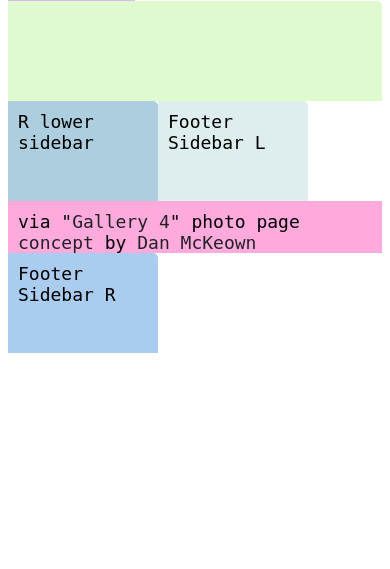
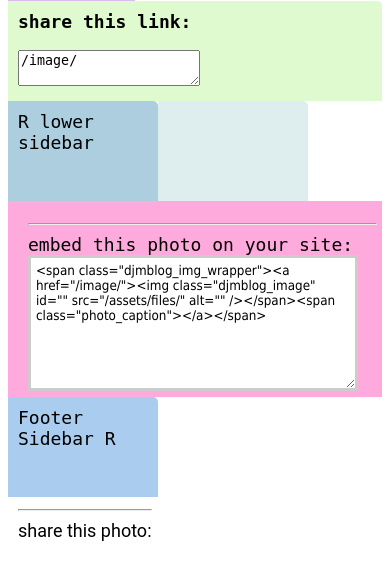
Before and after one commit to pacificpelican/gallery4, a CodeIgniter app: the page made by application/views/flickrs_photo_view.php in a window 390 px wide. Shown: the part 881-1450 px from the top of the page. Before the commit the page ends 1234 px from the top, so only its background shows below. Run offline with CodeIgniter, Linux system fonts and the light colour scheme; data that the repository does not hold is empty; some libraries are stand-ins or nearby versions.

Commit message:
update photo perma-link page with new placement of caption &c.

```diff
--- a/application/views/flickrs_photo_view.php
+++ b/application/views/flickrs_photo_view.php
@@ -144,22 +144,60 @@ div.ACE {
   background-color: #ACE
 }
 </style>
+<style>
+	textarea#sharing {
+		width: 90%;
+		height: 120px;
+		border: 3px solid #cccccc;
+		padding: 5px;
+		font-family: Tahoma, sans-serif;
+		background-position: bottom right;
+		background-repeat: no-repeat;
+	}
+	</style>
+	<script>window.twttr = (function(d, s, id) {
+	  var js, fjs = d.getElementsByTagName(s)[0],
+	    t = window.twttr || {};
+	  if (d.getElementById(id)) return t;
+	  js = d.createElement(s);
+	  js.id = id;
+	  js.src = "https://platform.twitter.com/widgets.js";
+	  fjs.parentNode.insertBefore(js, fjs);
+
+	  t._e = [];
+	  t.ready = function(f) {
+	    t._e.push(f);
+	  };
+
+	  return t;
+	}(document, "script", "twitter-wjs"));
+	</script>
 
 <body ng-app>
 	<div class="container">
 		<div class="L-upper-sidebar extra">
-			<main class="content">L upper sidebar</main>
+			<main class="content">
+				<p class="img_caption">
+					<span class="photo_caption"><?= $photo_title ?></a></span>
+				</p>
+			</main>
 		</div>
 		<div id="pcontent" class="midHeader">
 			<main class="content">
-			SITE TITLE
+			<h2><?= SITE_NAME ?></h2>
 			</main>
 		</div>
 		<div class="BED extra">
-			<main class="content"><a href="/gallery">admin</a></main>
+			<main class="content"><a href="/album">admin</a></main>
 		</div>
 		<div class="BEDDED middleRow">
-			<main class="content">L Mid Sidebar</main>
+			<main class="content">
+			<p>
+				<a class="twitter-share-button" href="https://twitter.com/intent/tweet?text=<?= $photo_title ?>" data-size="medium">
+					Share on Twitter
+				</a>
+			</p>
+			</main>
 		</div>
 		<div id="pcontent-below" class="mainPhotoArea extra">
 			<main class="content">
@@ -176,21 +214,54 @@ div.ACE {
 
 		<div id="pcontent-below-2" class="DEFACE extra">
 			<main class="content extra">
-				<p class="img_caption">
-					<span class="photo_caption"><?= $photo_title ?></a></span>
-				</p>
+				<b>share this link:</b>
+				<p>
+		<textarea id="one_link"><? echo SITE_URL . "/image/" . $file_name ?></textarea>
+	</p>
 			</main>
 		</div>
 		<div class="ACCEDE extra">
 			<main class="content">R lower sidebar</main>
 		</div>
-			<div class="DEEDED extra">
-			<main class="content">Footer Sidebar L</main>
+		<div class="DEEDED extra">
+			<main class="content">
+
+			</main>
 		</div>
 		<div class="FAD" id="lowFooter">
-			<main class="content">via "<a href="http://gallery4.pacificio.com">Gallery 4</a>" photo page <a href="https://codepen.io/pacificpelican/pen/RgvboZ">concept</a> by <a href="http://danmckeown.info">Dan McKeown</a></footer></main>
+			<main class="content">
+				<div id="blog_skyline_area_111a" class="aside col-md-4 medium-3 small-11 columns">
+					<hr />
+					<h7>embed this photo on your site:</h7>
+					<textarea id="sharing"><span class="djmblog_img_wrapper"><a href="<? echo SITE_URL . "/image/" . $file_name ?>"><img class="djmblog_image" id="<?= $photo_title ?>" src="<? echo SITE_URL . GALLERYS_FILE_URL . $file_name ?>" alt="<?= $photo_title ?>" /></span><span class="photo_caption"><?= $photo_title ?></a></span></textarea>
+				</div>
+			</main>
 		</div>
 		<div class="ACE extra">
 			<main class="content">Footer Sidebar R</main>
 		</div>
 	</div>
+
+
+<div id="blog_skyline_area_111a" class="aside col-md-4 medium-3 small-11 columns">
+	<hr />
+	<h7>share this photo:</h7>
+	<p>
+		<div id="fb-root"></div>
+			<script>(function(d, s, id) {
+			var js, fjs = d.getElementsByTagName(s)[0];
+			if (d.getElementById(id)) return;
+			js = d.createElement(s); js.id = id;
+			js.src = "//connect.facebook.net/en_US/all.js#xfbml=1";
+			fjs.parentNode.insertBefore(js, fjs);
+			}(document, 'script', 'facebook-jssdk'));
+			</script>
+		<!-- Your share button code -->
+		<div class="fb-share-button"
+			data-href="<? echo SITE_URL . GALLERYS_FILE_URL . $file_name ?>"
+			data-layout="button">
+		</div>
+	</p>
+
+
+</div>
```
